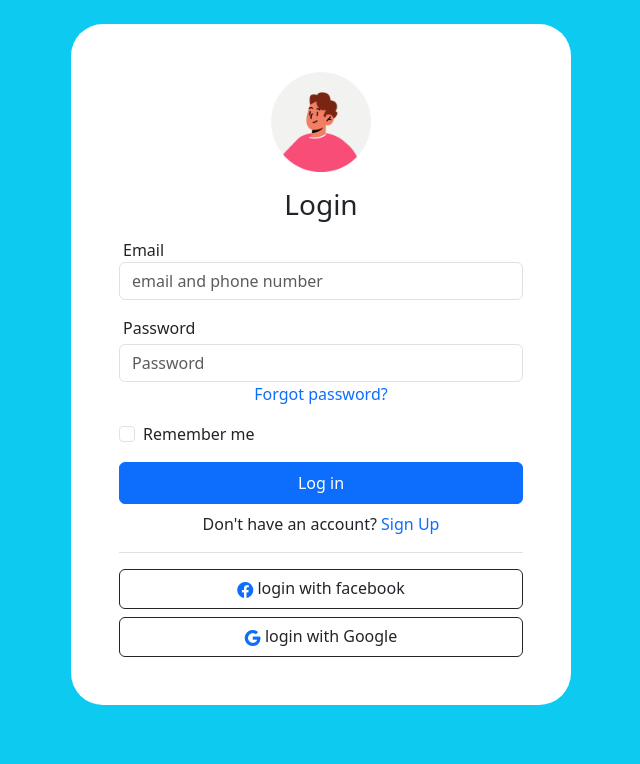
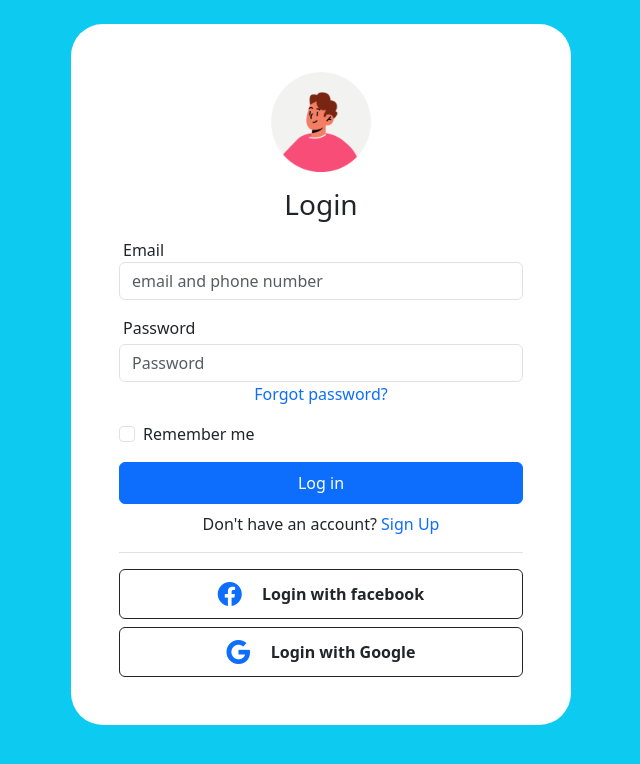
Before and after one commit to MonuKumarPrajapati/e_commerce_officebs, a plain HTML site: page pages/login.html in a window 1280 px wide. Shown: the whole page, without its empty margins (319-959 px from the left). Drawn offline with nearby package versions, Linux system fonts and the light colour scheme.

Commit message:
baisc editing

```diff
--- a/pages/login.html
+++ b/pages/login.html
@@ -92,8 +92,8 @@
 
 <body class="d-flex align-items-center py-4 bg-info">
   <div class="container">
-    <main class="form-signin w-100 m-auto" style="max-width: 500px; width: 100%">
-      <form class="bg-white p-4 p-md-5 rounded-5">
+    <main  class="form-signin w-100 m-auto" style="max-width: 500px; width: 100%">
+      <form action="" class="bg-white p-4 p-md-5 rounded-5">
         <img class="mb-3 mx-auto d-block" src="../assets/image/avatar.png" alt="" width="100" height="100" />
         <h1 class="h3 mb-3 fw-normal text-center">Login</h1>
 
@@ -107,7 +107,7 @@
         </div>
 
         <div class="text-center">
-          <p class="text-primary" style="cursor: pointer">Forgot password?</p>
+          <a href="" class="text-decoration-none"><p class="text-primary" style="cursor: pointer">Forgot password?</p></a>
         </div>
 
         <div class="form-check text-start my-3">
@@ -128,17 +128,16 @@
         <div class="border-bottom mb-3"></div>
 
         <div>
-
-          <button class="btn btn-outline-dark w-100 mb-2">
+          <button class="btn btn-outline-dark w-100 mb-2 fw-bold">
             <!-- <img src="../assets/image/fb.png.png" style="width: 30px;"/> -->
-            <a href="https://www.facebook.com"><i class="bi bi-facebook"></i></a>
-            login with facebook</button>
+            <a href="https://www.facebook.com"><i class="bi bi-facebook fs-4 me-3"></i></a>
+            Login with facebook</button>
         </div>
 
         <div class="">
-          <button class="btn btn-outline-dark w-100 ">
-           <a href="https://www.google.com"><i class="bi bi-google "></i></a>
-            login with Google</button>
+          <button class="btn btn-outline-dark w-100 fw-bold ">
+           <a class="" href="https://www.google.com"><i class="bi bi-google fs-4 me-3"></i></a>
+            Login with Google</button>
         </div>
 
       </form>
```
Also changed, not shown: pages/signup.html (+21 -2 lines).
